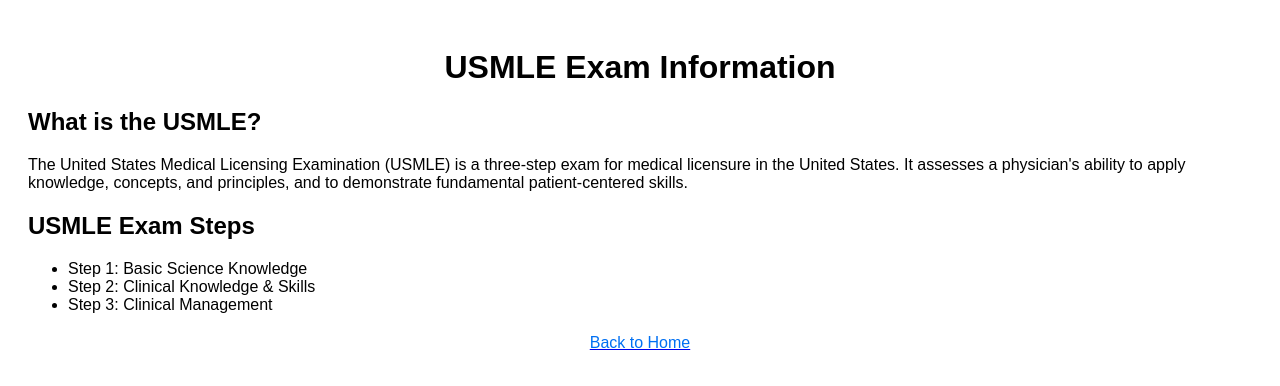
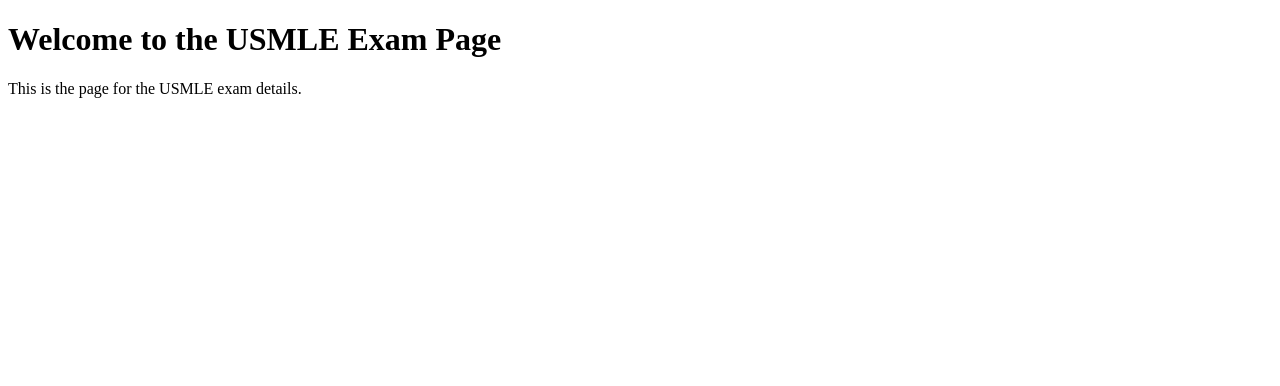
Before and after one commit to madvidd/my-demo-website, a Next.js app: page /usmle in a window 1280 px wide. Shown: the top 386 px of the page. Built offline with nearby package versions, Linux system fonts and the light colour scheme.

Commit message:
Update usmle.js

```diff
--- a/pages/usmle.js
+++ b/pages/usmle.js
@@ -1,34 +1,9 @@
 // pages/usmle.js
-import Link from 'next/link';  // Importing Link to allow navigation
-
-export default function Usmle() {
+export default function UsmleExam() {
   return (
-    <div style={{ padding: '20px', fontFamily: 'Arial, sans-serif' }}>
-      <header style={{ textAlign: 'center', marginBottom: '20px' }}>
-        <h1>USMLE Exam Information</h1>
-      </header>
-
-      <main>
-        <h2>What is the USMLE?</h2>
-        <p>
-          The United States Medical Licensing Examination (USMLE) is a three-step exam
-          for medical licensure in the United States. It assesses a physician's ability
-          to apply knowledge, concepts, and principles, and to demonstrate fundamental patient-centered skills.
-        </p>
-
-        <h2>USMLE Exam Steps</h2>
-        <ul>
-          <li>Step 1: Basic Science Knowledge</li>
-          <li>Step 2: Clinical Knowledge & Skills</li>
-          <li>Step 3: Clinical Management</li>
-        </ul>
-      </main>
-
-      <footer style={{ textAlign: 'center', marginTop: '20px' }}>
-        <Link href="/">
-          <a style={{ color: '#0070f3', textDecoration: 'none' }}>Back to Home</a>
-        </Link>
-      </footer>
+    <div>
+      <h1>Welcome to the USMLE Exam Page</h1>
+      <p>This is the page for the USMLE exam details.</p>
     </div>
   );
 }
```
